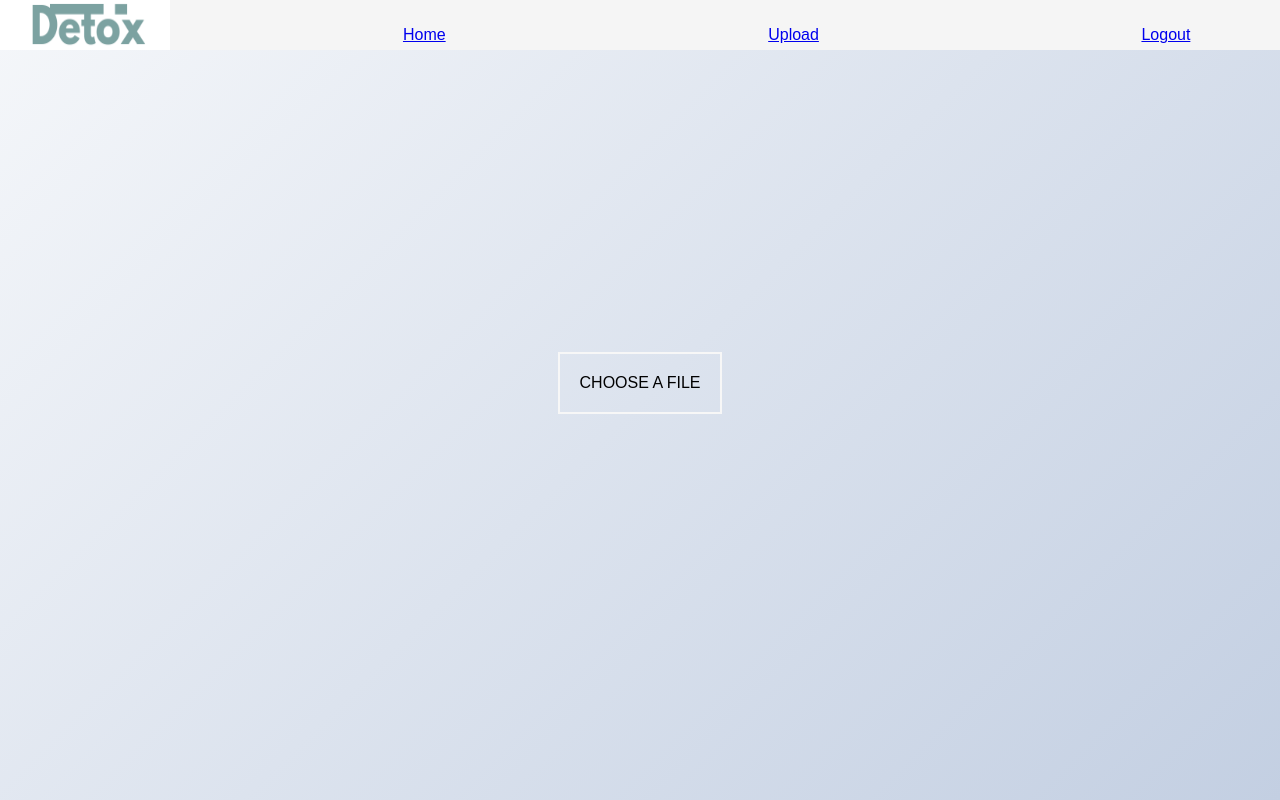
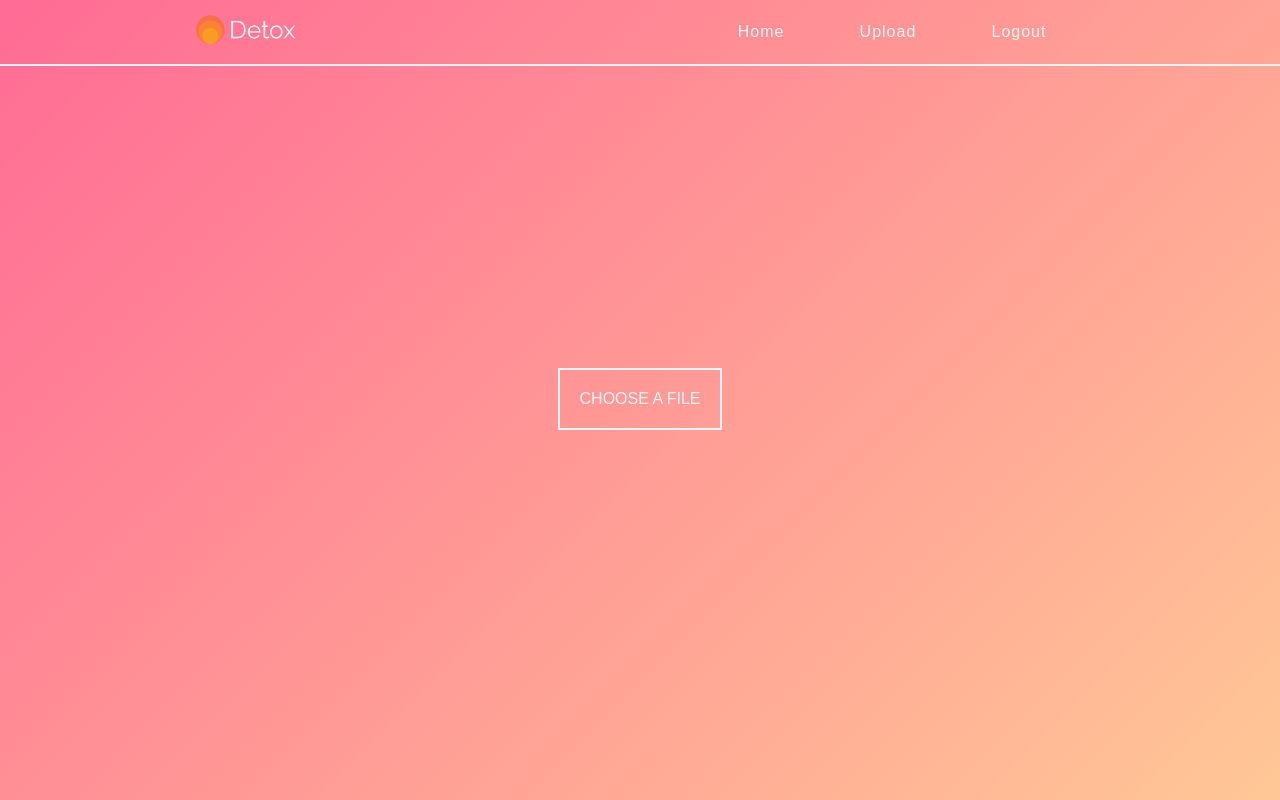
Before and after one commit to alejandracabeza/Detox, a React (Create React App) app: page /upload in a window 1280 px wide. Built offline with nearby package versions, Linux system fonts and the light colour scheme.

Commit message:
changed logo and style

```diff
--- a/src/App.css
+++ b/src/App.css
@@ -1,30 +1,30 @@
-*{
-  margin:0;
-  padding:0;
+* {
+  margin: 0;
+  padding: 0;
   font-family: Arial, Helvetica, sans-serif;
 }
 
-body{
+body {
   display: grid;
-  background-image: linear-gradient(135deg, #f5f7fa 0%, #c3cfe2 100%);
+  background-image: linear-gradient(-45deg, #ffc796 0%, #ff6b95 100%);
   height: 100vh;
-  font-family: 'Lato', sans-serif;
+  font-family: "Lato", sans-serif;
   font-weight: 300;
 }
 
-
 /* Upload button*/
 
-#uploadDiv{
+#uploadDiv {
   height: 20vh;
   padding: 1%;
   display: grid;
   justify-content: center;
   align-content: center;
   margin-top: 30vh;
+  color: whitesmoke;
 }
 
-#file{
+#file {
   width: 0.1px;
   height: 0.1px;
   opacity: 0;
@@ -34,7 +34,6 @@ body{
 }
 
 #file + label {
-
   flex: 1 1 auto;
   margin: 10px;
   padding: 20px;
@@ -42,21 +41,19 @@ body{
   text-align: center;
   text-transform: uppercase;
   position: relative;
-  overflow:hidden;
-  transition: .3s;
+  overflow: hidden;
+  transition: 0.3s;
 }
 
 #file:focus + label,
 #file + label:hover {
-  background-color:white;
+  background-color: white;
   color: #808080;
-
 }
 
 #file + label {
   cursor: pointer; /* "hand" cursor */
 }
-
 
 /* Displayed JSON*/
 
@@ -70,37 +67,107 @@ body{
   background-color: whitesmoke;
   color: #808080;
   border-radius: 5%;
-  box-shadow: 10px 10px 20px rgba(0,0,0,0.2)
+  box-shadow: 10px 10px 20px rgba(0, 0, 0, 0.2);
 }
 
 /*NavBar*/
 
-
-ul{
-  list-style: none;
+.navbar {
+  /* list-style: none;
   display: flex;
-  background-color: whitesmoke;
+  justify-content: flex-end;
+  background: rgba(255, 255, 255, 0);
   max-height: 50px;
+   */
+  display: flex;
+  justify-content: space-around;
+  align-items: center;
+  min-height: 8vh;
+  background: rgba(255, 255, 255, 0);
+  border-bottom: solid 2px whitesmoke;
 }
 
-.menuItem{
-  margin: auto;
-  height: 100%;
-  padding: 2%;
-  margin-right: 5%;
-  justify-content: flex-end;
+.nav-links {
+  display: flex;
+  justify-content: space-around;
+  width: 30%;
 }
 
-li:hover{
+.nav-links a {
+  color: whitesmoke;
+  text-decoration: none;
+  letter-spacing: 1px;
+}
 
-  background: rgba(142, 126, 148, 0.75)
+.nav-links li {
+  list-style: none;
 }
+
+.menuItem a:hover {
+  color: rgb(97, 97, 97);
+  height: 100%;
+  font-weight: 400;
+}
+
+/**/
 
 /*Logo*/
 
-nav ul #logo{
-  width: 170px;
-  display: flex;
-  justify-content: flex-start;
+#logo {
+  height: 50px;
+}
 
+/*Search bar*/
+
+.search-container {
+  width: 490px;
+  display: block;
+  margin: 2% 5%;
+  color: whitesmoke;
 }
+
+#search {
+  margin-bottom: 2%;
+  text-shadow: 5px 3px 9px rgba(148, 133, 133, 0.56) #d0cfce;
+}
+
+input.search-bar {
+  margin: 0 auto;
+  width: 20%;
+  height: 40px;
+  padding: 0 20px;
+  font-size: 1rem;
+  border: 1px solid #d0cfce;
+  outline: none;
+  border-radius: 5%;
+  box-shadow: 10px 10px 20px rgba(0, 0, 0, 0.1);
+}
+
+input.search-bar::-webkit-input-placeholder {
+  transition: opacity 0.45s ease;
+  opacity: 0;
+}
+
+input.search-bar::-moz-placeholder {
+  transition: opacity 0.45s ease;
+  opacity: 0;
+}
+input.search-bar:focus {
+  border: 1px solid #612c2c;
+  transition: 0.35s ease;
+  color: #612c2c;
+}
+
+input.search-bar:-ms-placeholder {
+  transition: opacity 0.45s ease;
+  opacity: 0;
+}
+
+.search-icon {
+  position: relative;
+  float: right;
+  width: 75px;
+  height: 75px;
+  top: -62px;
+  right: -45px;
+}
--- a/src/components/Navbar.jsx
+++ b/src/components/Navbar.jsx
@@ -5,9 +5,11 @@ import { Link } from "react-router-dom";
 function Navbar() {
   return (
     <div>
-      <nav>
-        <ul>
+      <nav className="navbar">
+        <div>
           <img src={require("./../logo.png")} alt="" id="logo" />
+        </div>
+        <ul className="nav-links">
           <li className="menuItem">
             <Link to="/home/">Home</Link>
           </li>
--- a/src/components/Search.jsx
+++ b/src/components/Search.jsx
@@ -4,12 +4,15 @@ import "./../App.css";
 function Search(props, { fil }) {
   return (
     <React.Fragment>
-      <h1>Search</h1>
-      <input
-        value={fil}
-        onChange={event => props.handleValue(event.target.value)}
-        placeholder="Search"
-      />
+      <div className="search-container">
+        <h1 id="search">Search</h1>
+        <input
+          value={fil}
+          onChange={event => props.handleValue(event.target.value)}
+          placeholder="Search"
+          className="search-bar"
+        />
+      </div>
     </React.Fragment>
   );
 }
```
Also changed, not shown: src/LogoMakr_5Ow5yO.png (added), src/logo.png. Lines whose indentation alone changed are shown as unchanged.
